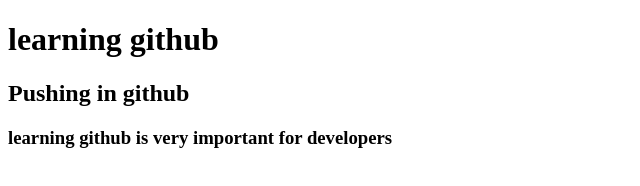
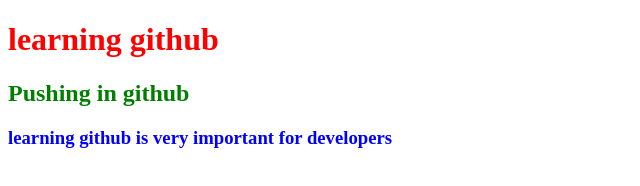
Before and after one commit to Shadnan/learning-repo, a plain HTML site: page index.html in a window 1280 px wide. Shown: the whole page, without its empty margins (0-640 px from the left). Drawn offline with Linux system fonts and the light colour scheme.

Commit message:
styles add

```diff
--- a/index.html
+++ b/index.html
@@ -4,6 +4,7 @@
     <meta charset="UTF-8">
     <meta name="viewport" content="width=device-width, initial-scale=1.0">
     <title>learning-repo</title>
+    <link rel="stylesheet" href="style.css">
 </head>
 <body>
     <h1>learning github</h1>
--- /dev/null
+++ b/style.css
@@ -0,0 +1,11 @@
+h1{
+    color: red;
+}
+
+h2{
+    color: green;
+}
+
+h3{
+    color:blue;
+}
```
